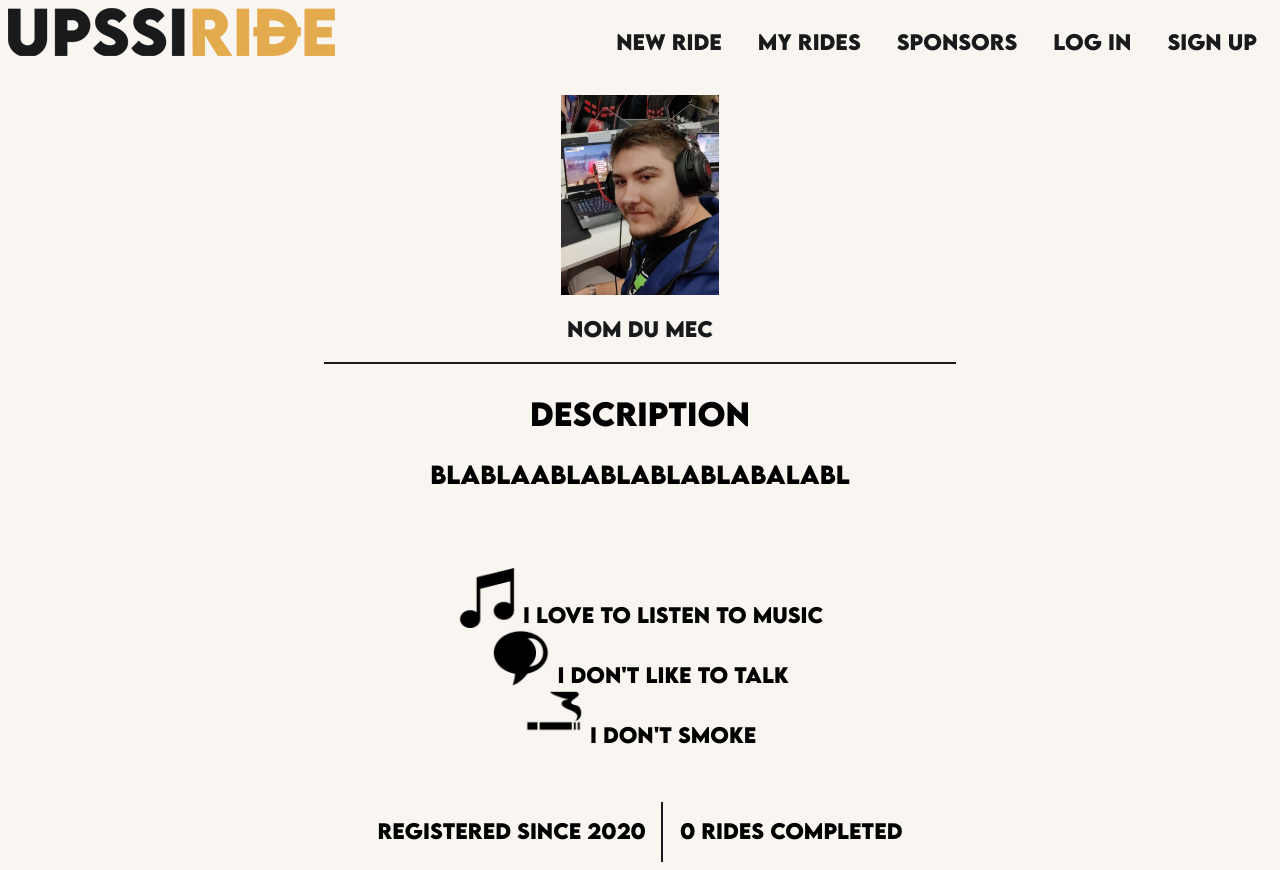
After one commit to axlmk/Upssiride---Projet-Web-L3-STRI, a PHP site: page /HTML/profile.php in a window 1280 px wide. The commit adds this page. Run offline with PHP 8.4, Linux system fonts and the light colour scheme; some libraries are stand-ins or nearby versions.

Commit message:
maj CSS + création results.php + finition de profile.php

```diff
--- a/HTML/my_rides.php
+++ b/HTML/my_rides.php
@@ -29,6 +29,8 @@
                     <p>Durée approximative du trajet : 2h00</p>
                 </div>
             </a>
+
+            <div class=vertical_line> </div>
 
             <div class=pic>
                 <! -- Info à rentrer en php -->
@@ -81,6 +83,8 @@
                 </div>
             </a>
 
+            <div class=vertical_line> </div>
+
             <div class=pic>
                 <! -- Info à rentrer en php -->
                 <a href="#">
--- /dev/null
+++ b/HTML/profile.php
@@ -0,0 +1,69 @@
+<?php
+    require_once 'header.php';
+?>
+
+<!DOCTYPE html>
+<html lang="en" dir="ltr">
+    <head>
+        <meta charset="utf-8">
+        <title> <! -- Nom de la personne --> </title>
+    </head>
+    <body>
+
+    <div id=profile>
+
+        <div class=pic>
+            <! -- Info à rentrer en php -->
+            <a href="#">
+                <img src="Pictures_site/test.jpg" alt="profile picture">
+                <p>Nom du mec</p>
+            </a>
+        </div>
+
+        <div class=information>
+            <hr>
+            <h2>Description</h2>
+            <!-- <img src="Pictures_site/quotes.png" alt="quotes logo">-->
+            <h3>blablaablablablablabalabl</h3>
+        </div>
+        <br>
+        <br>
+
+        <div class=preferences>
+            <div class=music>
+                <img src="Pictures_site/music.png" alt="music">
+                    <! -- A modif en fonction des préférences -->
+                I love to listen to music
+                <br>
+            </div>
+            <div class=talk>
+                <img src="Pictures_site/talk.png" alt="talk">
+                    <! -- A modif en fonction des préférences -->
+                I don't like to talk
+                <br>
+            </div>
+            <div class=cigarette>
+                <img src="Pictures_site/cigarette.png" alt="cigarette">
+                    <! -- A modif en fonction des préférences -->
+                I don't smoke
+                <br>
+            </div>
+        </div>
+        <br>
+        <br>
+
+        <! -- A compléter en PHP -- >
+        <div class=stats>
+            <div class=registered>
+                registered since 2020
+            </div>
+            <div class=little_vertical_line> </div>
+            <div class=ridesCompleted>
+                0 rides Completed
+            </div>
+        </div>
+
+    </div>
+
+    </body>
+</HTML>
--- a/HTML/style/style.css
+++ b/HTML/style/style.css
@@ -151,3 +151,58 @@ hr{
     height: 100px;
     width: auto;
 }
+
+#profile{
+    vertical-align: baseline;
+}
+
+#profile img{
+    vertical-align: bottom;
+}
+
+.information{
+    vertical-align: auto;
+}
+
+.information img{
+    height: 150px;
+    width: auto;
+}
+
+.preferences {
+    display: flex;
+    flex-direction: column;
+    align-items: center;
+    flex-wrap: wrap;
+}
+
+.preferences img{
+    height: 60px;
+    width: auto;
+}
+
+.stats{
+    display: flex;
+    flex-wrap: nowrap;
+    justify-content: center;
+}
+
+.registered{
+    padding: 15px;
+}
+
+.ridesCompleted{
+    padding: 15px;
+}
+
+.vertical_line{
+    width: 2px;
+    border-left: 2px solid #1B191E;
+    height : 250px;
+}
+
+.little_vertical_line{
+    width: 2px;
+    border-left: 2px solid #1B191E;
+    height : 60px;
+}
```
Also changed, not shown: HTML/results.php (added, +46 -0 lines), HTML/Pictures_site/cigarette.png (added), HTML/Pictures_site/music.png (added), HTML/Pictures_site/quotes.png (added), HTML/Pictures_site/talk.png (added).
